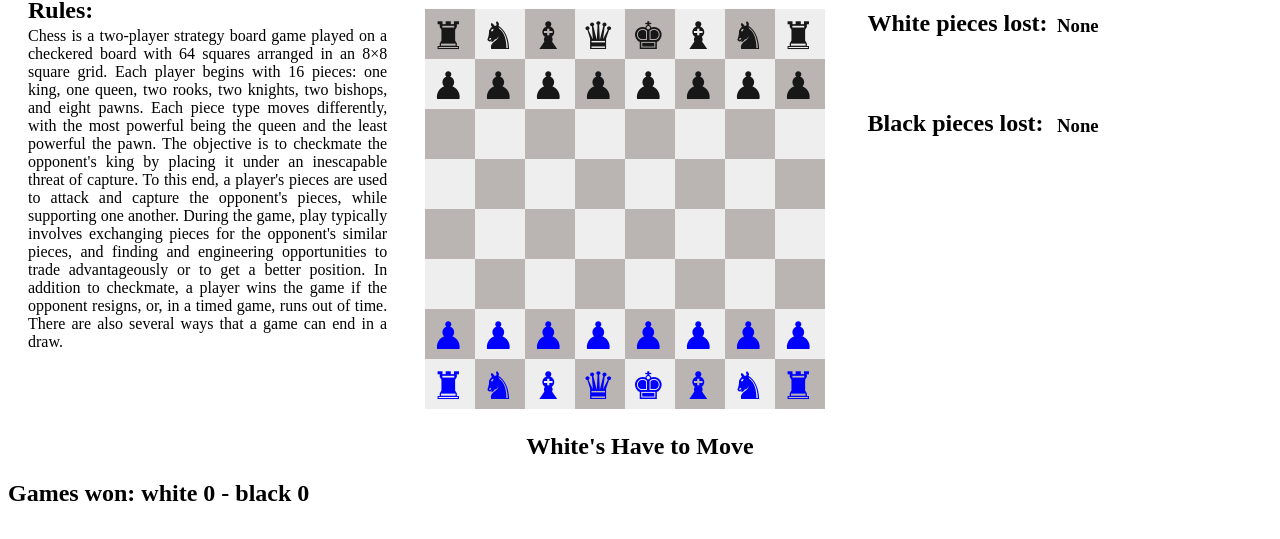
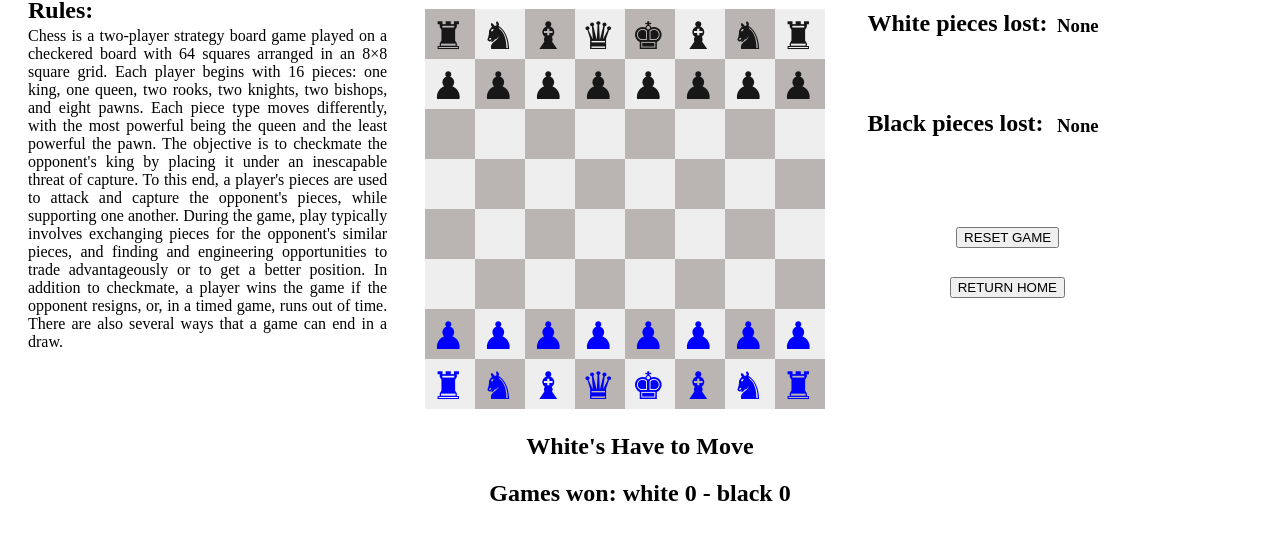
Before and after one commit to praneeth34/Chess, a plain HTML site: page 2Pgame.html in a window 1280 px wide. Shown: the part 71-610 px from the top of the page. Drawn offline with Linux system fonts and the light colour scheme.

Commit message:
layout modified

```diff
--- a/2Pgame.html
+++ b/2Pgame.html
@@ -43,6 +43,21 @@
         margin-right: 20px;
         margin-left: 83%;
       }
+      #reset {
+        float: left;
+        margin-top: -300px;
+        margin-right: 50px;
+        margin-left: 75%;
+      }
+      #home {
+        float: left;
+        margin-top: -250px;
+        margin-right: 50px;
+        margin-left: 74.5%;
+      }
+      #totalVictories {
+        text-align: center;
+      }
     </style>
   </head>
   <body></body>
--- a/app.js
+++ b/app.js
@@ -60,16 +60,19 @@ function onLoad() {
     "background-color:#171717;color:#FFF;text-align: center;"
   );
   content.appendChild(heading);
+  //chess canvas
   var mainChessBoard = document.createElement("canvas");
   mainChessBoard.setAttribute("id", "chessCanvas");
   mainChessBoard.setAttribute("width", "400");
   mainChessBoard.setAttribute("height", "400");
   mainChessBoard.setAttribute("style", "margin-left: 33%");
   content.appendChild(mainChessBoard);
+  //current player
   var player = document.createElement("h2");
   player.setAttribute("id", "currentTeamText");
   player.setAttribute("style", "text-align:center");
   content.appendChild(player);
+  //count aligned to right
   var whiteCountTitle = document.createElement("h2");
   whiteCountTitle.setAttribute("id", "whiteCountTitle");
   whiteCountTitle.innerText = "White pieces lost:";
@@ -84,9 +87,11 @@ function onLoad() {
   var blackCount = document.createElement("h3");
   blackCount.setAttribute("id", "blackCasualities");
   content.appendChild(blackCount);
+  //total victories by each team
   var totalCount = document.createElement("h2");
   totalCount.setAttribute("id", "totalVictories");
   content.appendChild(totalCount);
+  //rules aligned to right
   var rulesHeading = document.createElement("h2");
   rulesHeading.setAttribute("id", "rhead");
   rulesHeading.innerText = "Rules:";
@@ -96,6 +101,21 @@ function onLoad() {
   rules.setAttribute("id", "rules");
   content.appendChild(rulesHeading);
   content.appendChild(rules);
+  //reset button
+  var reset = document.createElement("button");
+  reset.innerText = "RESET GAME";
+  reset.setAttribute("id", "reset");
+  reset.setAttribute("onclick", "startGame()");
+  content.appendChild(reset);
+  //return to homepage
+  var home = document.createElement("button");
+  home.innerText = "RETURN HOME";
+  home.setAttribute("id", "home");
+  content.appendChild(home);
+  var homeLink = document.createElement("a");
+  homeLink.setAttribute("href", "index.html");
+  homeLink.appendChild(home);
+  content.appendChild(homeLink);
 
   document.getElementsByTagName("body")[0].appendChild(content);
   chessCanvas = document.getElementById("chessCanvas");
```
